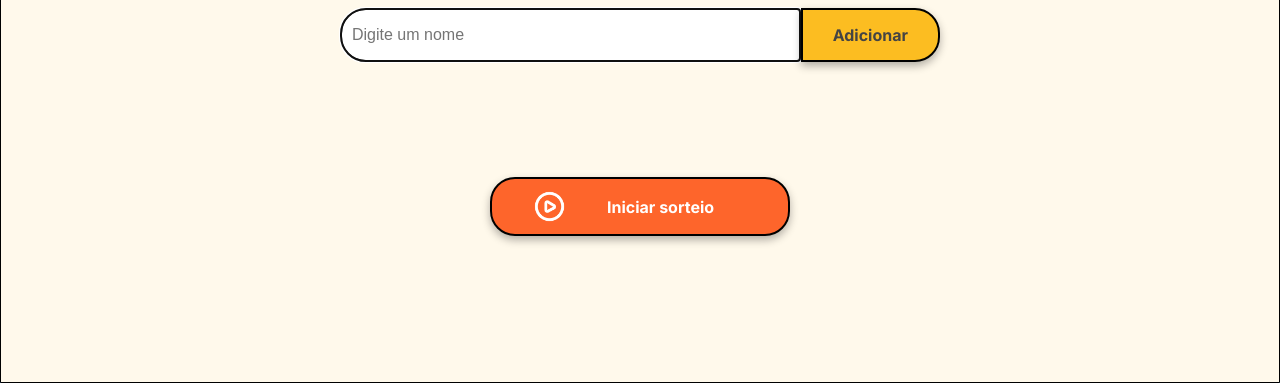
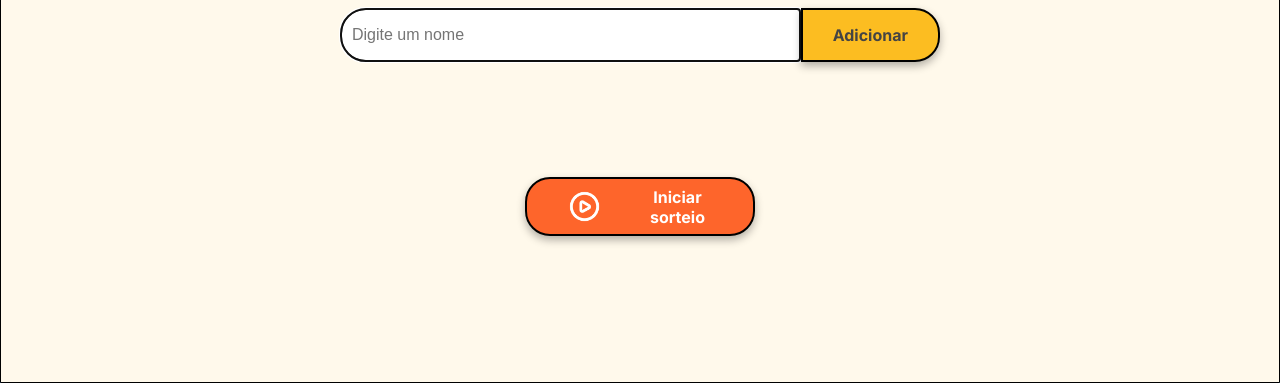
Before and after one commit to IsadoraVanco/AmigoSecreto, a plain HTML site: page index.html in a window 1280 px wide. Shown: the part 417-800 px from the top of the page. Drawn offline with Linux system fonts and the light colour scheme.

Commit message:
feat: :lipstick: Modifica o estilo dos botões

```diff
--- a/style.css
+++ b/style.css
@@ -160,6 +160,7 @@ ul {
     font-size: 16px;
     font-weight: 600;
     height: 59px;
+    max-width: 230px;
 }
 
 .button-draw img {
```
